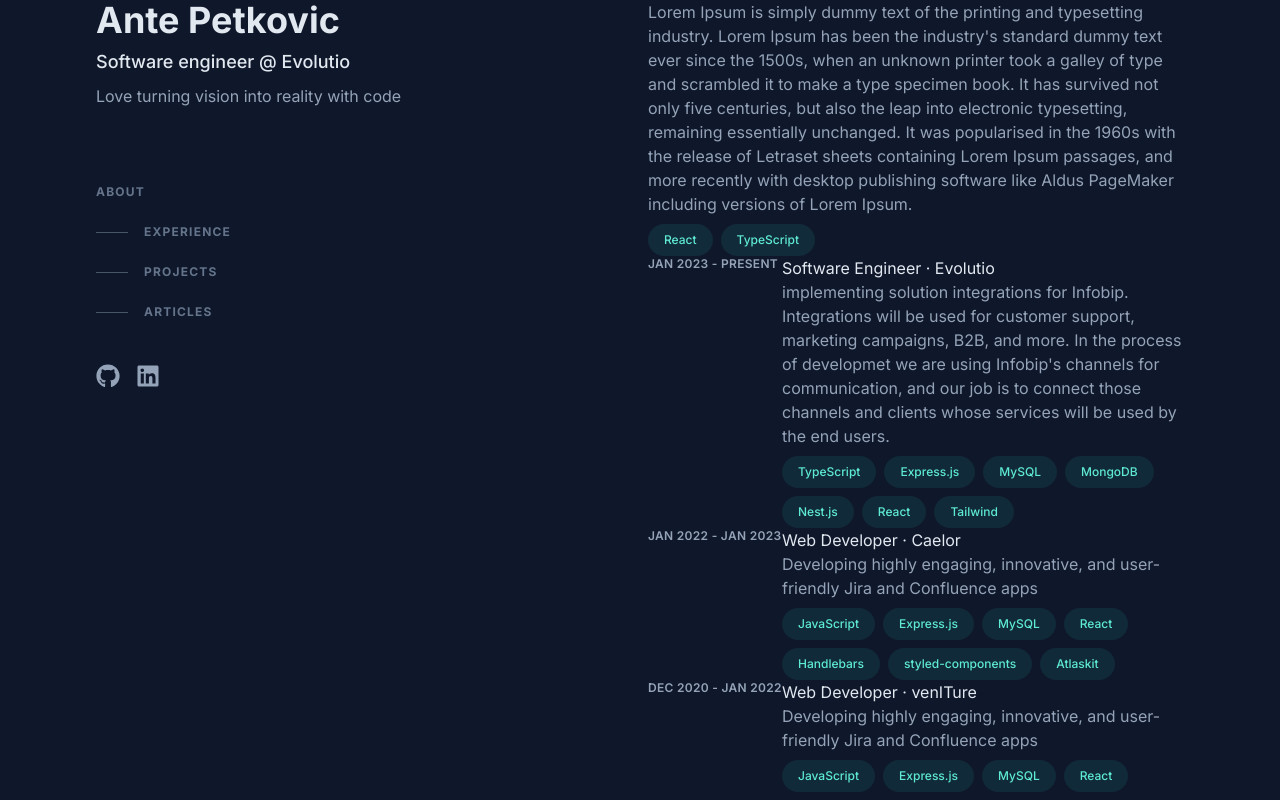
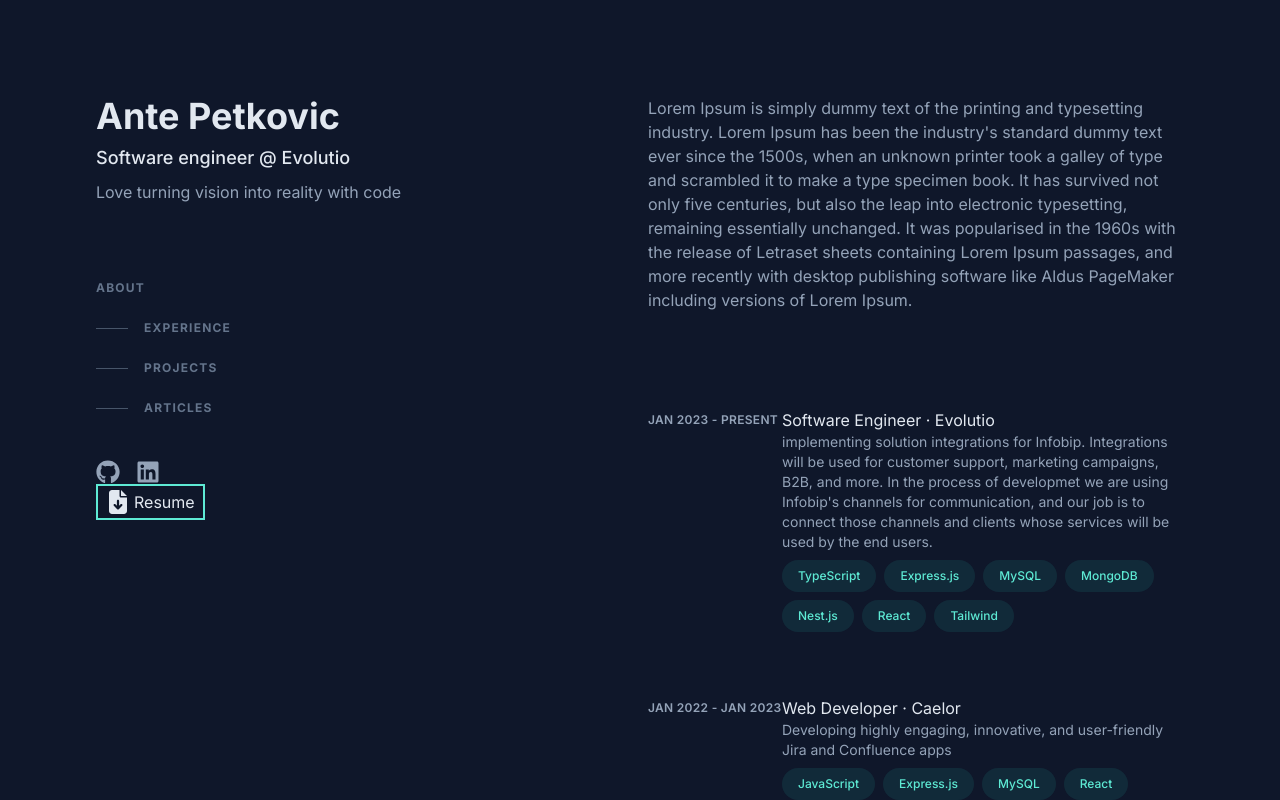
Before and after one commit to antepetkovic0/portfolio, a Next.js app: page / in a window 1280 px wide. Shown: the top 800 px of the page. Built offline with nearby package versions, Linux system fonts and the light colour scheme.

Commit message:
hover effect on experience card

```diff
--- a/src/app/layout.tsx
+++ b/src/app/layout.tsx
@@ -14,8 +14,8 @@
   children: React.ReactNode;
 }) {
   return (
-    <html lang="en" className={inter.className}>
-      <body className="bg-slate-900 text-slate-400">{children}</body>
+    <html lang="en" className={`${inter.className} scroll-smooth`}>
+      <body className="bg-slate-900 text-slate-400 py-24">{children}</body>
     </html>
   );
 }
--- a/src/app/page.tsx
+++ b/src/app/page.tsx
@@ -1,6 +1,7 @@
 import ExperienceCard from "@/components/cards/ExperienceCard";
 import Icon from "@/components/icon/Icon";
 import TagList from "@/components/tags/TagList";
+import Link from "next/link";
 
 export default function Home() {
   return (
@@ -75,6 +76,15 @@
               </a>
             </li>
           </ul>
+          <div>
+            <a
+              href=""
+              className="flex gap-1 text-slate-200 w-fit px-2 py-1 border-2 border-teal-300"
+            >
+              <Icon name="file-download" />
+              <span>Resume</span>
+            </a>
+          </div>
         </header>
         <main className="lg:w-1/2 min-h-[2000px]">
           <section id="about">
@@ -98,8 +108,9 @@
               </p>
             </>
           </section>
-          <section id="experience">
-            <TagList tags={["React", "TypeScript"]} />
+          <section id="experience" className="mt-24">
+            <ol className="group/list">
+              <li className="mb-16">
                 <ExperienceCard
                   time="Jan 2023 - present"
                   title="Software Engineer · Evolutio"
@@ -115,10 +126,12 @@
                     "Tailwind",
                   ]}
                 />
+              </li>
+              <li className="mb-16">
                 <ExperienceCard
                   time="Jan 2022 - Jan 2023"
                   title="Web Developer · Caelor"
-              companyUrl="https://caelor.com/"
+                  companyUrl="https://caelor.com"
                   description="Developing highly engaging, innovative, and user-friendly Jira and Confluence apps"
                   tags={[
                     "JavaScript",
@@ -130,6 +143,8 @@
                     "Atlaskit",
                   ]}
                 />
+              </li>
+              <li className="mb-16">
                 <ExperienceCard
                   time="Dec 2020 - Jan 2022"
                   title="Web Developer · venITure"
@@ -146,6 +161,8 @@
                     "Atlaskit",
                   ]}
                 />
+              </li>
+            </ol>
           </section>
         </main>
       </div>
--- a/src/components/cards/BaseCard.tsx
+++ b/src/components/cards/BaseCard.tsx
@@ -1,6 +1,10 @@
 import React from "react";
 
 export default function BaseCard({ children }: { children: React.ReactNode }) {
-  // TODO add div for on hover effect
-  return <div className="relative grid sm:grid-cols-8">{children}</div>;
+  return (
+    <div className="group relative grid sm:grid-cols-8">
+      <div className="absolute -inset-4 rounded-md lg:block lg:group-hover:bg-slate-800/50"></div>
+      {children}
+    </div>
+  );
 }
--- a/src/components/cards/ExperienceCard.tsx
+++ b/src/components/cards/ExperienceCard.tsx
@@ -11,14 +11,14 @@
 }: ExperienceCardProps) {
   return (
     <BaseCard>
-      <div className="text-slate-400 font-semibold text-xs uppercase tracking-wide sm:col-span-2">
+      <div className="z-10 text-slate-400 font-semibold text-xs uppercase tracking-wide sm:col-span-2 mt-1">
         {time}
       </div>
-      <div className="sm:col-span-6">
+      <div className="z-10 sm:col-span-6">
         <h3 className="text-slate-200">
           <a href={companyUrl}>{title}</a>
         </h3>
-        <p>{description}</p>
+        <p className="text-sm">{description}</p>
         <TagList tags={tags} />
       </div>
     </BaseCard>
--- a/src/components/icon/Icon.tsx
+++ b/src/components/icon/Icon.tsx
@@ -1,11 +1,12 @@
 import { useMemo } from "react";
 import Github from "./icons-set/Github";
 import LinkedIn from "./icons-set/LinkedIn";
+import ArrowRight from "./icons-set/ArrowRight";
 import { DEFAULT_ICON_STYLES } from "./icon.styles";
 import FileDownload from "./icons-set/FileDownload";
 
 interface IconProps {
-  name: "github" | "linkedin" | "file-download";
+  name: "github" | "linkedin" | "file-download" | "arrow-right";
 }
 
 export default function Icon({ name }: IconProps) {
@@ -16,7 +17,9 @@
       case "linkedin":
         return <LinkedIn styles={DEFAULT_ICON_STYLES} />;
       case "file-download":
-        return <FileDownload styles={DEFAULT_ICON_STYLES} />;
+        return <FileDownload styles="w-6 h-6 fill-slate-200" />;
+      case "arrow-right":
+        return <ArrowRight styles={DEFAULT_ICON_STYLES} />;
       default:
         return null;
     }
--- /dev/null
+++ b/src/components/icon/icons-set/ArrowRight.tsx
@@ -0,0 +1,14 @@
+import { IconElementProps } from "./icon.types";
+
+export default function ArrowRight({ styles = "" }: IconElementProps) {
+  return (
+    <svg
+      xmlns="http://www.w3.org/2000/svg"
+      height="1em"
+      viewBox="0 0 448 512"
+      className={styles}
+    >
+      <path d="M438.6 278.6c12.5-12.5 12.5-32.8 0-45.3l-160-160c-12.5-12.5-32.8-12.5-45.3 0s-12.5 32.8 0 45.3L338.8 224 32 224c-17.7 0-32 14.3-32 32s14.3 32 32 32l306.7 0L233.4 393.4c-12.5 12.5-12.5 32.8 0 45.3s32.8 12.5 45.3 0l160-160z" />
+    </svg>
+  );
+}
```
Lines whose indentation alone changed are shown as unchanged.
